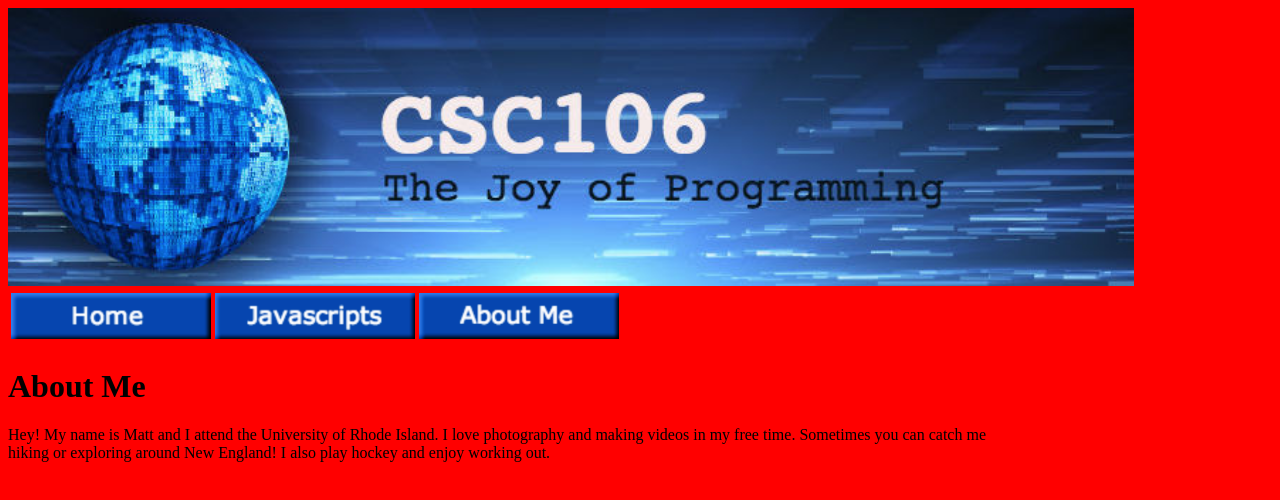
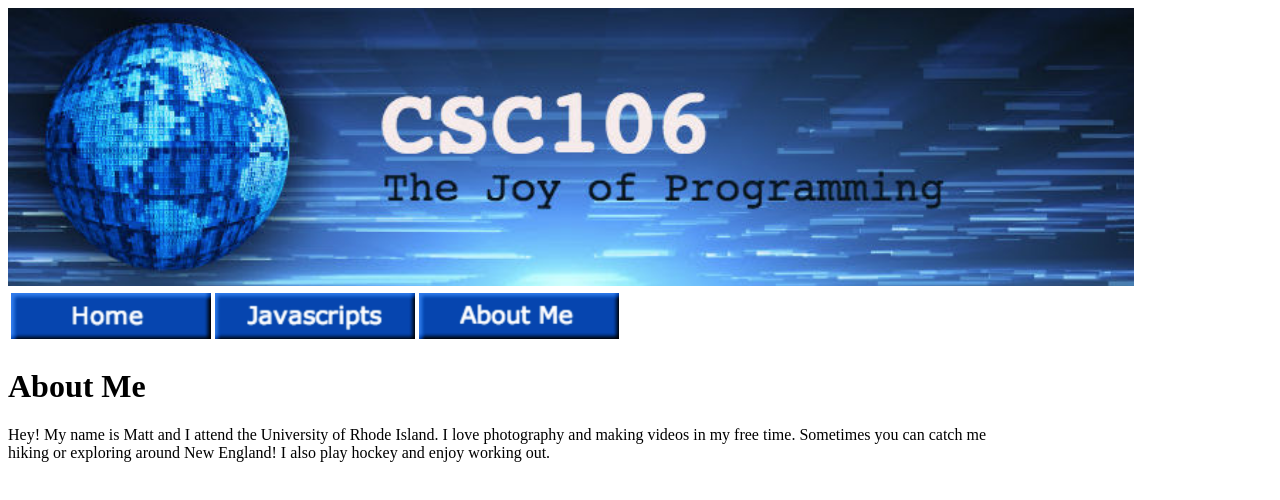
Before and after one commit to mattpower02/mattpower02.github.io, a plain HTML site: page about.html in a window 1280 px wide. Drawn offline with Linux system fonts and the light colour scheme.

Commit message:
Update about.html

```diff
--- a/about.html
+++ b/about.html
@@ -8,7 +8,6 @@
      <style>
 
 body{background-image: url("myBackground.jpg")>}
-       body{background-color:red}
     </style>
 
   </head>
```
